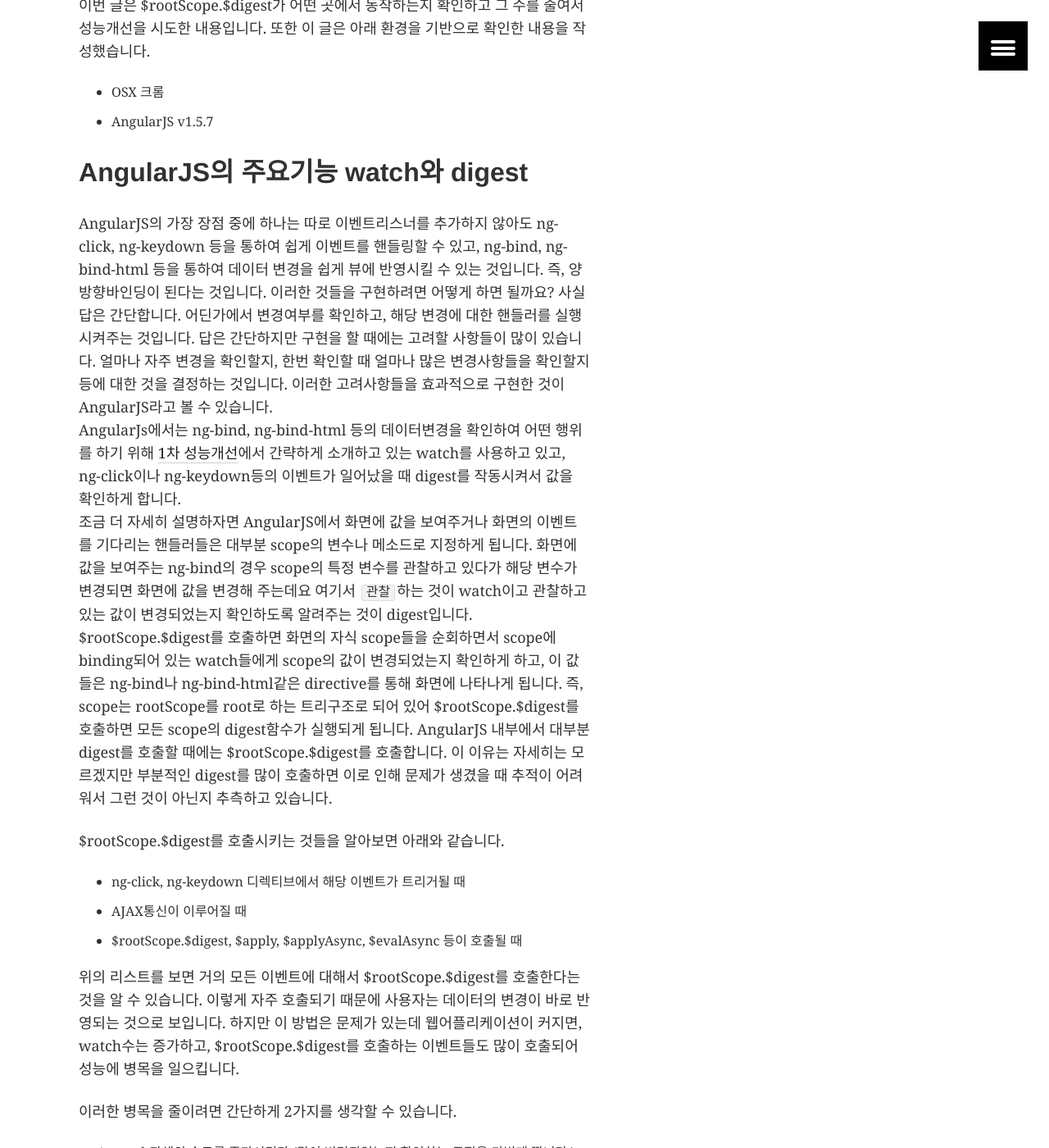
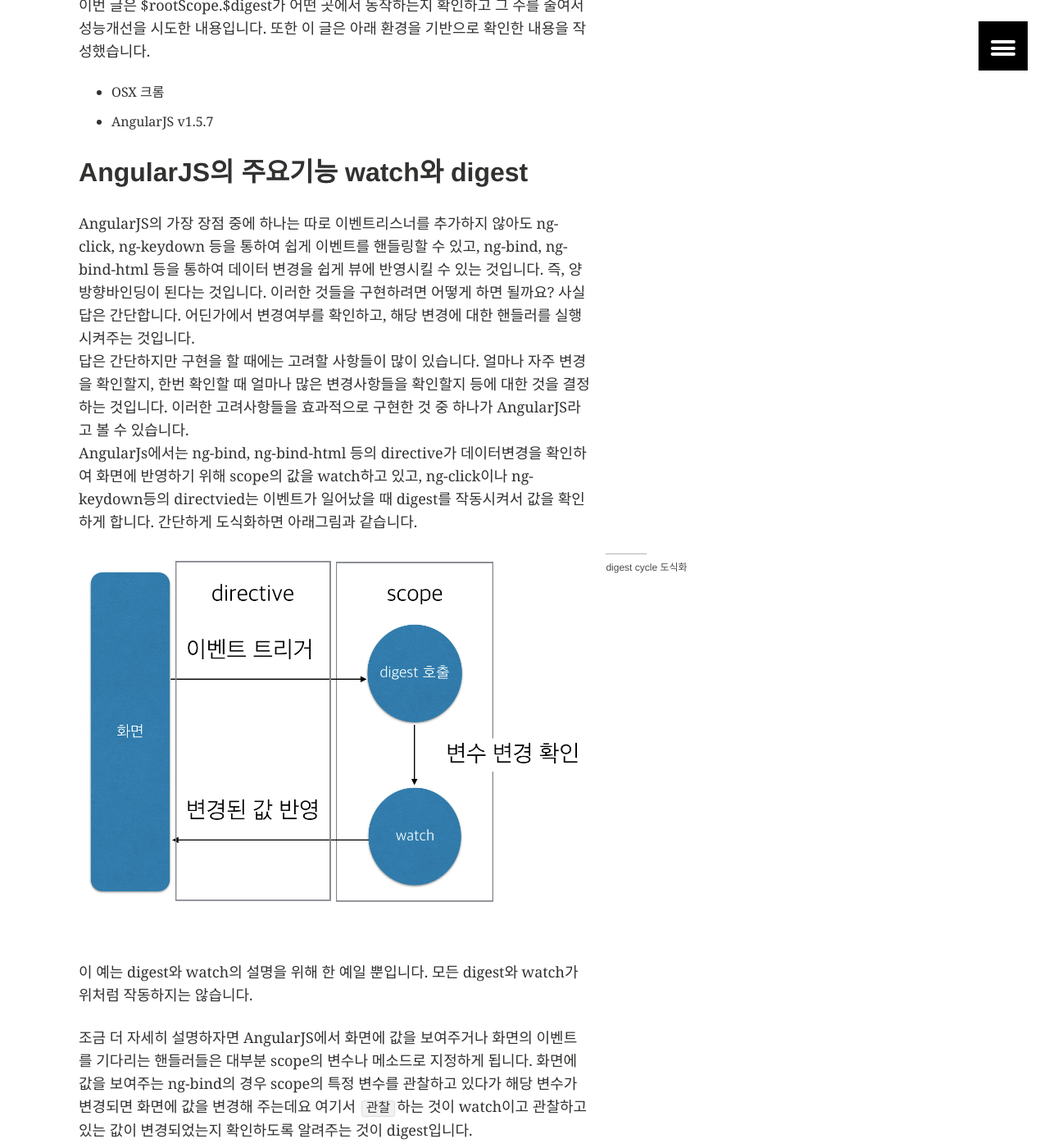
Before and after one commit to kbs0327/blog, a Jekyll site: the page built from _posts/2016-06-20-angularjs-improve-performance3.markdown, in a window 1280 px wide and 1400 px high, scrolled down 393 px. Shown: the whole window at 82% size. Built offline with Jekyll 4.4.1, drawn with Linux system fonts in a browser that asks for light colours; some of the changed text lies outside the part shown.

Commit message:
이미지 추가

````diff
--- a/_posts/2016-06-20-angularjs-improve-performance3.markdown
+++ b/_posts/2016-06-20-angularjs-improve-performance3.markdown
@@ -15,10 +15,25 @@
 
 ## AngularJS의 주요기능 watch와 digest
 
- AngularJS의 가장 장점 중에 하나는 따로 이벤트리스너를 추가하지 않아도 ng-click, ng-keydown 등을 통하여 쉽게 이벤트를 핸들링할 수 있고, ng-bind, ng-bind-html 등을 통하여 데이터 변경을 쉽게 뷰에 반영시킬 수 있는 것입니다. 즉, 양방향바인딩이 된다는 것입니다. 이러한 것들을 구현하려면 어떻게 하면 될까요? 사실 답은 간단합니다. 어딘가에서 변경여부를 확인하고, 해당 변경에 대한 핸들러를 실행시켜주는 것입니다. 답은 간단하지만 구현을 할 때에는 고려할 사항들이 많이 있습니다. 얼마나 자주 변경을 확인할지, 한번 확인할 때 얼마나 많은 변경사항들을 확인할지 등에 대한 것을 결정하는 것입니다. 이러한 고려사항들을 효과적으로 구현한 것이 AngularJS라고 볼 수 있습니다.
- AngularJs에서는 ng-bind, ng-bind-html 등의 데이터변경을 확인하여 어떤 행위를 하기 위해 [1차 성능개선](http://kbs0327.github.io/blog/technology/angularjs-improve-performance/)에서 간략하게 소개하고 있는 watch를 사용하고 있고, ng-click이나 ng-keydown등의 이벤트가 일어났을 때 digest를 작동시켜서 값을 확인하게 합니다.
+ AngularJS의 가장 장점 중에 하나는 따로 이벤트리스너를 추가하지 않아도 ng-click, ng-keydown 등을 통하여 쉽게 이벤트를 핸들링할 수 있고, ng-bind, ng-bind-html 등을 통하여 데이터 변경을 쉽게 뷰에 반영시킬 수 있는 것입니다. 즉, 양방향바인딩이 된다는 것입니다. 이러한 것들을 구현하려면 어떻게 하면 될까요? 사실 답은 간단합니다. 어딘가에서 변경여부를 확인하고, 해당 변경에 대한 핸들러를 실행시켜주는 것입니다.
+ 답은 간단하지만 구현을 할 때에는 고려할 사항들이 많이 있습니다. 얼마나 자주 변경을 확인할지, 한번 확인할 때 얼마나 많은 변경사항들을 확인할지 등에 대한 것을 결정하는 것입니다. 이러한 고려사항들을 효과적으로 구현한 것 중 하나가 AngularJS라고 볼 수 있습니다.
+ AngularJs에서는 ng-bind, ng-bind-html 등의 directive가 데이터변경을 확인하여 화면에 반영하기 위해 scope의 값을 watch하고 있고, ng-click이나 ng-keydown등의 directvied는 이벤트가 일어났을 때 digest를 작동시켜서 값을 확인하게 합니다. 간단하게 도식화하면 아래그림과 같습니다.
+
+<figure>
+  <a href="http://kbs0327.github.io/blog/images/scope_digest_cycle.png" target="_blank"><img src="//kbs0327.github.io/blog/images/scope_digest_cycle.png"></a>
+  <figcaption>digest cycle 도식화</figcaption>
+</figure>
+
+ 이 예는 digest와 watch의 설명을 위해 한 예일 뿐입니다. 모든 digest와 watch가 위처럼 작동하지는 않습니다.
+
  조금 더 자세히 설명하자면 AngularJS에서 화면에 값을 보여주거나 화면의 이벤트를 기다리는 핸들러들은 대부분 scope의 변수나 메소드로 지정하게 됩니다. 화면에 값을 보여주는 ng-bind의 경우 scope의 특정 변수를 관찰하고 있다가 해당 변수가 변경되면 화면에 값을 변경해 주는데요 여기서 `관찰`하는 것이 watch이고 관찰하고 있는 값이 변경되었는지 확인하도록 알려주는 것이 digest입니다.
- $rootScope.$digest를 호출하면 화면의 자식 scope들을 순회하면서 scope에 binding되어 있는 watch들에게 scope의 값이 변경되었는지 확인하게 하고, 이 값들은 ng-bind나 ng-bind-html같은 directive를 통해 화면에 나타나게 됩니다. 즉, scope는 rootScope를 root로 하는 트리구조로 되어 있어 $rootScope.$digest를 호출하면 모든 scope의 digest함수가 실행되게 됩니다. AngularJS 내부에서 대부분 digest를 호출할 때에는 $rootScope.$digest를 호출합니다. 이 이유는 자세히는 모르겠지만 부분적인 digest를 많이 호출하면 이로 인해 문제가 생겼을 때 추적이 어려워서 그런 것이 아닌지 추측하고 있습니다.
+
+<figure>
+  <a href="http://kbs0327.github.io/blog/images/scope_hierachy.png" target="_blank"><img src="//kbs0327.github.io/blog/images/scope_hierachy.png"></a>
+  <figcaption>digest cycle 도식화</figcaption>
+</figure>
+
+ 위에서 보는 것과 같이 $rootScope는 최상위 root입니다. $rootScope.$digest를 호출하면 화면의 자식 scope들을 순회하면서 scope에 binding되어 있는 watch들에게 scope의 값이 변경되었는지 확인하게 하고, 이 값들은 ng-bind나 ng-bind-html같은 directive를 통해 화면에 나타나게 됩니다. 즉, scope는 rootScope를 root로 하는 트리구조로 되어 있어 $rootScope.$digest를 호출하면 모든 scope의 digest함수가 실행되게 됩니다. AngularJS 내부에서 대부분 digest를 호출할 때에는 $rootScope.$digest를 호출합니다. 이 이유는 자세히는 모르겠지만 부분적인 digest를 많이 호출하면 이로 인해 문제가 생겼을 때 추적이 어려워서 그런 것이 아닌지 추측하고 있습니다.
 
  $rootScope.$digest를 호출시키는 것들을 알아보면 아래와 같습니다.
  - ng-click, ng-keydown 디렉티브에서 해당 이벤트가 트리거될 때
@@ -109,12 +124,14 @@
 그러면 실제로 watch를 확인하는 횟수와 1번의 watch가 얼마나 시간이 오래 걸렸는지 측정됩니다. 또한 callstack을 출력하여 시간이 오래걸리는 watch의 경우 추적하여 개선할 수 있습니다.
 
 그리고 저희가 알고 싶었던 $rootScope.$digest가 얼마나 많이 호출되고, 몇번이나 호출되었는지 알기 위해서 `phase 시작` 부분에 아래와 같은 코드를 추가합니다.
+
 ``` js
  if (this === $rootScope) {
       window.rootScopeDigestCount = window.rootScopeDigestCount + 1 || 1;
       console.trace('rootScope digest: ' + window.rootScopeDigestCount);
   }
 ```
+
 그러면 $rootScope.$digest가 몇번을 돌았는지 어디서 rootScope.digest를 호출했는지 확인할 수 있습니다.
 정확한 측정을 위해서는 app.run 부분에 timeout을 이용하여 일정 시간 이후의 window.watchCount와 window.rootScopeDigestCount를 호출해보면 페이지를 로딩하는데 호출된 수를 객관적인 지표로 확인할 수 있습니다.
 
@@ -134,7 +151,7 @@
 
 <figure>
   <a href="http://kbs0327.github.io/blog/images/improve-performance-time.png" target="_blank"><img src="//kbs0327.github.io/blog/images/improve-performance-time.png"></a>
-  <figcaption>타임라인 측정 후 화면</figcaption>
+  <figcaption>속도 측정표</figcaption>
 </figure>
 
 
````
Also changed, not shown: images/scope_digest_cycle.png (added), images/scope_hierachy.png (added).
